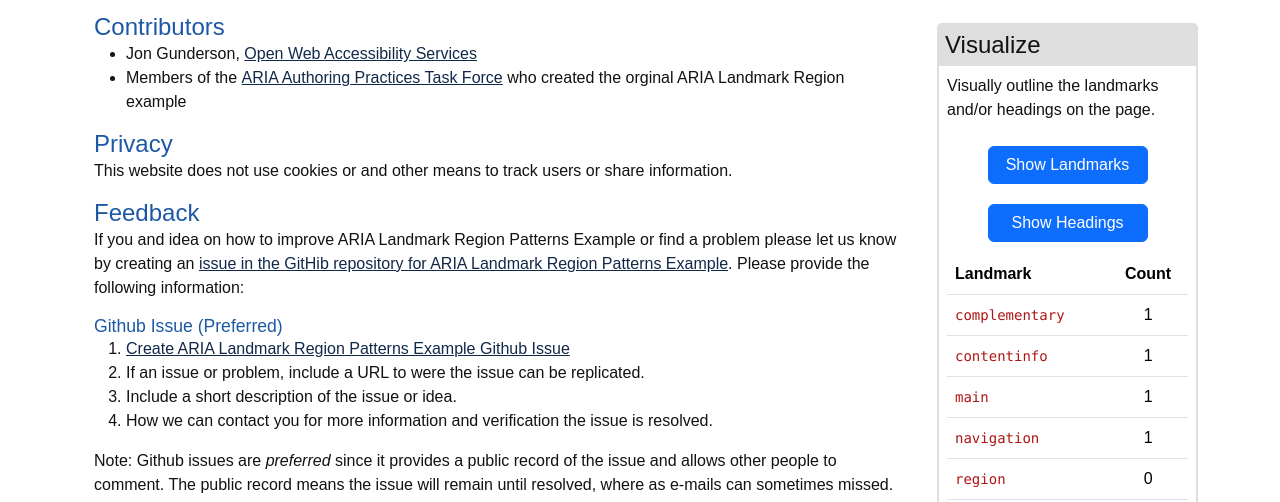
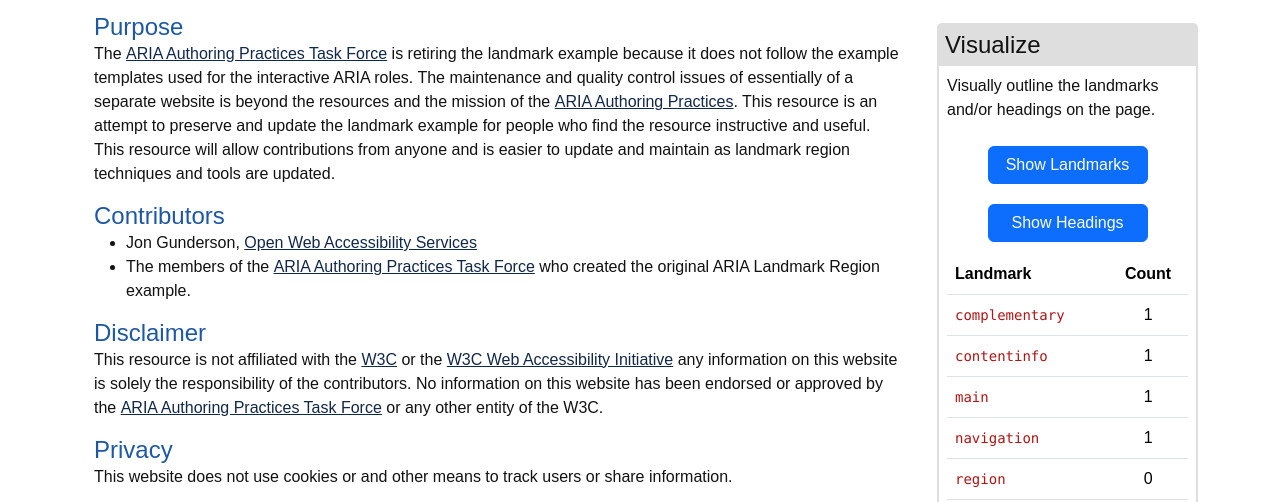
Before and after one commit to aria-landmark-region-patterns/aria-landmark-region-patterns.github.io, a website: page docs/about.html in a window 1280 px wide. Shown: the part 249-751 px from the top of the page. Drawn offline with nearby package versions, Linux system fonts and the light colour scheme.

Commit message:
updated about

```diff
--- a/docs/about.html
+++ b/docs/about.html
@@ -133,12 +133,19 @@
 
                 <h1>About</h1>
 
+                      <h2>Purpose</h2>
+      <p>The <a href="https://www.w3.org/WAI/about/groups/task-forces/practices/">ARIA Authoring Practices Task Force</a> is retiring the landmark example because it does not follow the example templates used for the interactive ARIA roles.  The maintenance and quality control issues of essentially of a separate website is beyond the resources and the mission of the <a href="https://www.w3.org/WAI/ARIA/apg/">ARIA Authoring Practices</a>.  This resource is an attempt to preserve and update the landmark example for people who find the resource instructive and useful.  This resource will allow contributions from anyone and is easier to update and maintain as landmark region techniques and tools are updated.</p>
 
      <h2>Contributors</h2>
      <ul>
         <li>Jon Gunderson, <a href="https://openweba11y.com">Open Web Accessibility Services</a></li>
-        <li>Members of the <a href="https://www.w3.org/WAI/about/groups/task-forces/practices/minutes/topics/">ARIA Authoring Practices Task Force</a> who created the orginal ARIA Landmark Region example</li>
+        <li>The members of the <a href="https://www.w3.org/WAI/about/groups/task-forces/practices/minutes/topics/">ARIA Authoring Practices Task Force</a> who created the original ARIA Landmark Region example.</li>
      </ul>
+
+     <h2 id="disclamier">Disclaimer</h2>
+
+     <p>This resource is not affiliated with the <a href="https://www.w3.org">W3C</a> or the <a href="https://www.w3.org/WAI/">W3C Web Accessibility Initiative</a> any information on this website is solely the responsibility of the contributors.  No information on this website has been endorsed or approved by the <a href="https://www.w3.org/WAI/about/groups/task-forces/practices/">ARIA Authoring Practices Task Force</a> or any other entity of the W3C.</p>
+
 
      <h2 id="privacy">Privacy</h2>
 
```
Also changed, not shown: src-docs/content-about.njk (+8 -1 lines).
